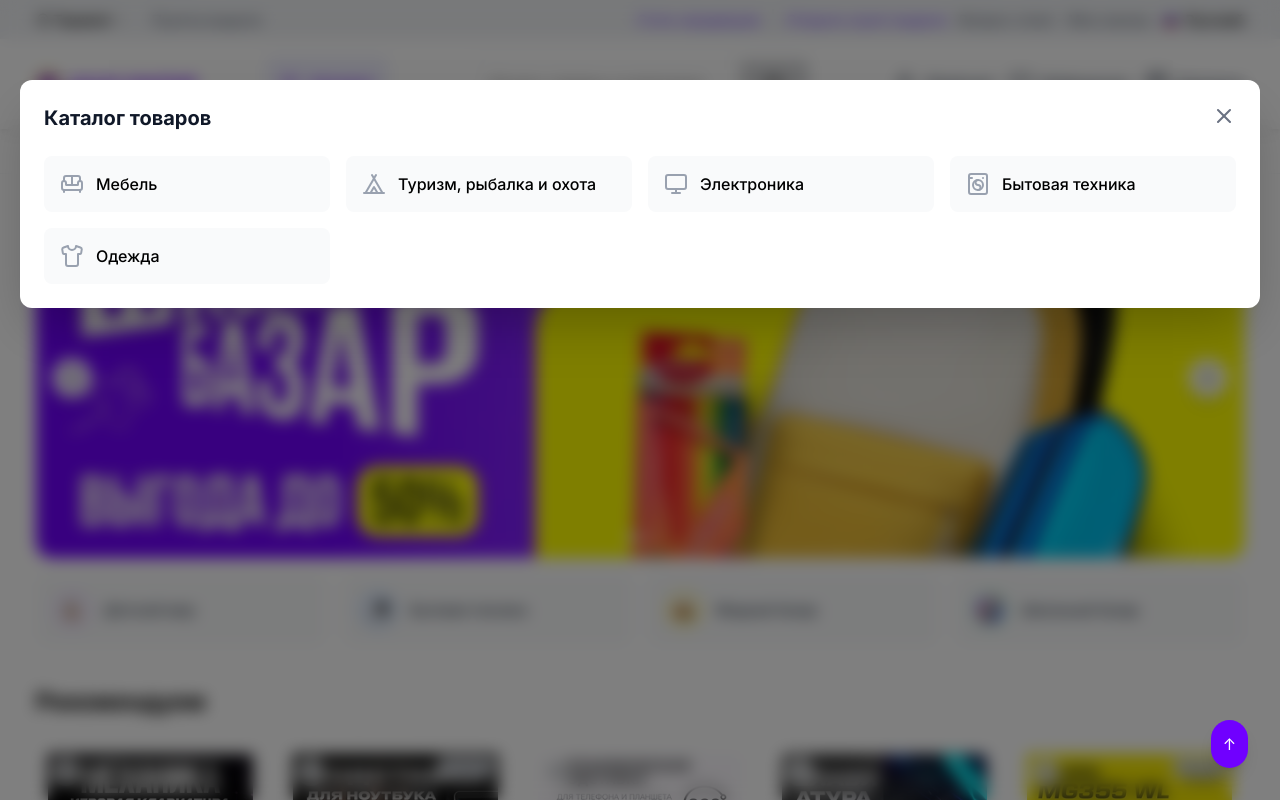
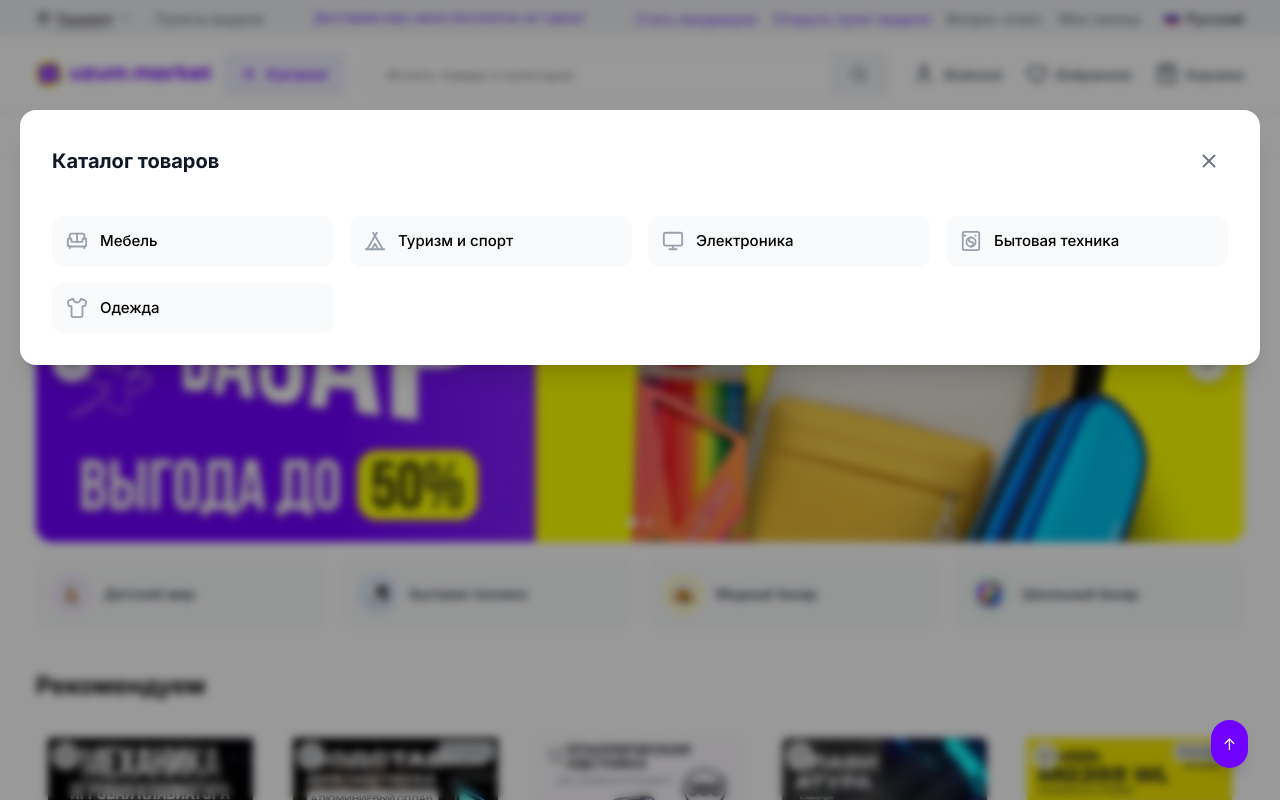
Before and after one commit to Project-Forge-Team/uzum-market-clone, a Next.js app: page / in a window 1280 px wide. Both pictures are taken after a click on the button "Каталог". Shown: the top 800 px of the page. Built offline with nearby package versions, Linux system fonts and the light colour scheme.

Commit message:
fix: fixed adaptive mode in mobile version

```diff
--- a/components/layout/MainHeader.tsx
+++ b/components/layout/MainHeader.tsx
@@ -1,97 +1,126 @@
 "use client";
 
 import { useState } from 'react';
-import { Menu, X, Sofa, Tent, Monitor, WashingMachine, Shirt, Footprints, Baby, HeartPulse, Smartphone, BookOpen, Car, Dumbbell } from 'lucide-react';
+import Link from 'next/link';
+import {
+  Menu, X, Search, User, Heart, ShoppingBag,
+  Sofa, Tent, Monitor, WashingMachine, Shirt
+} from 'lucide-react';
 
 export default function MainHeader() {
   const [isCatalogOpen, setIsCatalogOpen] = useState(false);
 
   return (
     <>
-            <header className="bg-white shadow-md relative z-20">
-                <div className="w-full max-w-[1240px] mx-auto px-4 flex flex-col items-center gap-4 py-[18px] md:flex-row md:items-center md:justify-between">
+      <header className="bg-white border-b border-gray-100 relative z-20">
+        <div className="w-full max-w-[1240px] mx-auto px-4 py-3 md:py-4 flex flex-col md:flex-row items-center gap-3 md:gap-6">
 
+          {/* ВЕРХНЯЯ СТРОКА (Лого + Каталог + Иконки на мобильном) */}
+          <div className="w-full md:w-auto flex items-center justify-between gap-3 shrink-0">
             {/* Логотип */}
-                    <a href="/" className="flex items-center shrink-0">
-                        <img src="/headLogo.png" alt="Uzum Market" className="h-[24px] w-auto" />
+            <Link href="/" className="flex items-center">
+              <img src="/headLogo.png" alt="Uzum Market" className="h-[22px] sm:h-[26px] w-auto" />
+            </Link>
+
+            {/* Кнопка Каталог (Скрывается на совсем маленьких экранах или адаптируется) */}
+
+            {/* Иконки действий на МОБИЛЬНЫХ (выносятся в верхнюю строку) */}
+            <div className="flex md:hidden items-center gap-3">
+              <a href="#" className="p-1.5 text-gray-700 hover:text-[#7000FF]">
+                <User size={22} />
               </a>
-
-                    {/* Кнопка Каталог */}
+              <a href="#" className="p-1.5 text-gray-700 hover:text-[#7000FF]">
+                <Heart size={22} />
+              </a>
+              <a href="#" className="p-1.5 text-gray-700 hover:text-[#7000FF]">
+                <ShoppingBag size={22} />
+              </a>
+            </div>
             <button
-                        onClick={() => setIsCatalogOpen(true)}
-                        className="flex items-center gap-[11px] bg-[#F0F0FF] text-[#7000FF] p-[15px] rounded-[8px] font-medium hover:bg-[#D8D4FF] transition-colors duration-200 shrink-0 w-fit"
+              onClick={() => setIsCatalogOpen(!isCatalogOpen)}
+              className="flex items-center gap-2 bg-[#F0F0FF] text-[#7000FF] px-4 py-2.5 rounded-lg font-medium hover:bg-[#E2E0FF] transition-colors shrink-0"
             >
-                        <Menu size={20} />
-                        <span>Каталог</span>
-                    </button>
-
-                    {/* Поле поиска */}
-                    <div className="flex max-w-[486px] min-w-0 mx-4">
-                        <input type="text" placeholder="Искать товары и категории" className="w-full h-[48px] pl-[15px] pr-4 rounded-l-[4px] border border-r-0 border-gray-200 focus:outline-none focus:border-[#7000FF] transition-colors" />
-                        <button className="h-[48px] px-[24px] bg-[rgba(54,55,64,0.2)] rounded-r-[4px] border border-l-0 border-gray-200 hover:bg-[rgba(54,55,64,0.3)] transition-colors shrink-0">
-                            <svg width="20" height="20" viewBox="0 0 24 24" fill="none" stroke="currentColor" strokeWidth="2" strokeLinecap="round" strokeLinejoin="round"><circle cx="11" cy="11" r="8"></circle><line x1="21" y1="21" x2="16.65" y2="16.65"></line></svg>
+              {isCatalogOpen ? <X size={20} /> : <Menu size={20} />}
+              <span className="hidden sm:inline">Каталог</span>
             </button>
           </div>
 
-                    {/* Правая часть */}
-                    <div className="flex items-center gap-[16px] shrink-0">
-                        <a href="#" className="flex items-center gap-[9px] text-gray-700 hover:text-[#7000FF] transition-colors cursor-pointer">
-                            <svg width="24" height="24" viewBox="0 0 24 24" fill="none" stroke="currentColor" strokeWidth="2" strokeLinecap="round" strokeLinejoin="round"><path d="M20 21v-2a4 4 0 0 0-4-4H8a4 4 0 0 0-4 4v2"></path><circle cx="12" cy="7" r="4"></circle></svg>
-                            <span className="font-medium hidden sm:block">Shahzod</span>
+          {/* ПОЛЕ ПОИСКА (На десктопе в центре, на мобильных во 2-й строчке) */}
+          <div className="w-full flex-1 flex items-center">
+            <div className="relative w-full flex items-center">
+              <input
+                type="text"
+                placeholder="Искать товары и категории"
+                className="w-full h-[40px] md:h-[44px] pl-4 pr-12 rounded-l-lg border border-r-0 border-gray-200 focus:outline-none focus:border-[#7000FF] text-[14px] transition-colors"
+              />
+              <button className="h-[40px] md:h-[44px] px-5 bg-[#F2F4F7] text-gray-600 rounded-r-lg border border-l-0 border-gray-200 hover:bg-[#E5E7EB] transition-colors flex items-center justify-center shrink-0">
+                <Search size={18} />
+              </button>
+            </div>
+          </div>
+
+          {/* ПРАВАЯ ЧАСТЬ (Только для ДЕСКТОПА md+) */}
+          <div className="hidden md:flex items-center gap-6 shrink-0">
+            <a href="#" className="flex items-center gap-2 text-gray-700 hover:text-[#7000FF] transition-colors">
+              <User size={22} />
+              <span className="font-medium text-[14px]">Shahzod</span>
             </a>
-                        <a href="#" className="flex items-center gap-[9px] text-gray-700 hover:text-[#7000FF] transition-colors cursor-pointer">
-                            <svg width="24" height="24" viewBox="0 0 24 24" fill="none" stroke="currentColor" strokeWidth="2" strokeLinecap="round" strokeLinejoin="round"><path d="M20.84 4.61a5.5 5.5 0 0 0-7.78 0L12 5.67l-1.06-1.06a5.5 5.5 0 0 0-7.78 7.78l1.06 1.06L12 21.23l7.78-7.78 1.06-1.06a5.5 5.5 0 0 0 0-7.78z"></path></svg>
-                            <span className="font-medium hidden sm:block">Избранное</span>
+            <a href="#" className="flex items-center gap-2 text-gray-700 hover:text-[#7000FF] transition-colors">
+              <Heart size={22} />
+              <span className="font-medium text-[14px]">Избранное</span>
             </a>
-                        <a href="#" className="flex items-center gap-[9px] text-gray-700 hover:text-[#7000FF] transition-colors cursor-pointer">
-                            <svg width="24" height="24" viewBox="0 0 24 24" fill="none" stroke="currentColor" strokeWidth="2" strokeLinecap="round" strokeLinejoin="round"><path d="M6 2L3 6v14a2 2 0 0 0 2 2h14a2 2 0 0 0 2-2V6l-3-4z"></path><line x1="3" y1="6" x2="21" y2="6"></line><path d="M16 10a4 4 0 0 1-8 0"></path></svg>
-                            <span className="font-medium hidden sm:block">Корзина</span>
+            <a href="#" className="flex items-center gap-2 text-gray-700 hover:text-[#7000FF] transition-colors">
+              <ShoppingBag size={22} />
+              <span className="font-medium text-[14px]">Корзина</span>
             </a>
           </div>
+
         </div>
       </header>
 
-            {/* МОДАЛЬНОЕ ОКНО КАТАЛОГА */}
+      {/* МОДАЛЬНОЕ ОКНО / ШТОРКА КАТАЛОГА */}
       {isCatalogOpen && (
         <div
-                    className="fixed inset-0 z-50 flex items-start justify-center pt-[80px] bg-black/50 backdrop-blur-sm animate-in fade-in duration-200"
+          className="fixed inset-0 z-50 bg-black/40 backdrop-blur-xs flex justify-center items-start pt-0 md:pt-[110px]"
           onClick={() => setIsCatalogOpen(false)}
         >
           <div
-                        className="bg-white w-full max-w-[1240px] rounded-xl shadow-2xl p-6 relative animate-in zoom-in-95 duration-200 mx-4"
+            className="bg-white w-full max-w-[1240px] h-full md:h-auto md:max-h-[80vh] md:rounded-2xl shadow-xl p-5 md:p-8 overflow-y-auto relative animate-in fade-in zoom-in-95 duration-150"
             onClick={(e) => e.stopPropagation()}
           >
+            {/* Кнопка закрытия */}
+            <div className="flex items-center justify-between mb-6 pb-3 border-b border-gray-100 md:border-none">
+              <h2 className="text-xl font-bold text-gray-900">Каталог товаров</h2>
               <button
                 onClick={() => setIsCatalogOpen(false)}
-                            className="absolute top-4 right-4 p-2 hover:bg-gray-100 rounded-full transition-colors"
+                className="p-2 hover:bg-gray-100 rounded-full transition-colors text-gray-500"
               >
-                            <X size={24} className="text-gray-500" />
+                <X size={22} />
               </button>
+            </div>
 
-                        <h2 className="text-xl font-bold mb-6 text-gray-900">Каталог товаров</h2>
-
-                        <ul className="grid grid-cols-2 md:grid-cols-3 lg:grid-cols-4 gap-4">
-                            <li className="flex items-center gap-3 p-4 bg-gray-50 rounded-lg hover:bg-[#F0F0FF] hover:text-[#7000FF] transition-colors cursor-pointer group">
-                                <Sofa size={24} className="text-gray-400 group-hover:text-[#7000FF] transition-colors" />
-                                <span className="font-medium">Мебель</span>
+            {/* Элементы каталога */}
+            <ul className="grid grid-cols-1 sm:grid-cols-2 md:grid-cols-3 lg:grid-cols-4 gap-3 md:gap-4">
+              <li className="flex items-center gap-3 p-3.5 bg-gray-50 rounded-xl hover:bg-[#F0F0FF] hover:text-[#7000FF] transition-colors cursor-pointer group">
+                <Sofa size={22} className="text-gray-400 group-hover:text-[#7000FF]" />
+                <span className="font-medium text-[15px]">Мебель</span>
               </li>
-                            <li className="flex items-center gap-3 p-4 bg-gray-50 rounded-lg hover:bg-[#F0F0FF] hover:text-[#7000FF] transition-colors cursor-pointer group">
-                                <Tent size={24} className="text-gray-400 group-hover:text-[#7000FF] transition-colors" />
-                                <span className="font-medium">Туризм, рыбалка и охота</span>
+              <li className="flex items-center gap-3 p-3.5 bg-gray-50 rounded-xl hover:bg-[#F0F0FF] hover:text-[#7000FF] transition-colors cursor-pointer group">
+                <Tent size={22} className="text-gray-400 group-hover:text-[#7000FF]" />
+                <span className="font-medium text-[15px]">Туризм и спорт</span>
               </li>
-                            <li className="flex items-center gap-3 p-4 bg-gray-50 rounded-lg hover:bg-[#F0F0FF] hover:text-[#7000FF] transition-colors cursor-pointer group">
-                                <Monitor size={24} className="text-gray-400 group-hover:text-[#7000FF] transition-colors" />
-                                <span className="font-medium">Электроника</span>
+              <li className="flex items-center gap-3 p-3.5 bg-gray-50 rounded-xl hover:bg-[#F0F0FF] hover:text-[#7000FF] transition-colors cursor-pointer group">
+                <Monitor size={22} className="text-gray-400 group-hover:text-[#7000FF]" />
+                <span className="font-medium text-[15px]">Электроника</span>
               </li>
-                            <li className="flex items-center gap-3 p-4 bg-gray-50 rounded-lg hover:bg-[#F0F0FF] hover:text-[#7000FF] transition-colors cursor-pointer group">
-                                <WashingMachine size={24} className="text-gray-400 group-hover:text-[#7000FF] transition-colors" />
-                                <span className="font-medium">Бытовая техника</span>
+              <li className="flex items-center gap-3 p-3.5 bg-gray-50 rounded-xl hover:bg-[#F0F0FF] hover:text-[#7000FF] transition-colors cursor-pointer group">
+                <WashingMachine size={22} className="text-gray-400 group-hover:text-[#7000FF]" />
+                <span className="font-medium text-[15px]">Бытовая техника</span>
               </li>
-                            <li className="flex items-center gap-3 p-4 bg-gray-50 rounded-lg hover:bg-[#F0F0FF] hover:text-[#7000FF] transition-colors cursor-pointer group">
-                                <Shirt size={24} className="text-gray-400 group-hover:text-[#7000FF] transition-colors" />
-                                <span className="font-medium">Одежда</span>
+              <li className="flex items-center gap-3 p-3.5 bg-gray-50 rounded-xl hover:bg-[#F0F0FF] hover:text-[#7000FF] transition-colors cursor-pointer group">
+                <Shirt size={22} className="text-gray-400 group-hover:text-[#7000FF]" />
+                <span className="font-medium text-[15px]">Одежда</span>
               </li>
-
             </ul>
           </div>
         </div>
--- a/components/layout/TopBar.tsx
+++ b/components/layout/TopBar.tsx
@@ -2,54 +2,59 @@ import { MapPin, ChevronDown } from 'lucide-react';
 
 export default function TopBar() {
   return (
-    <div className="bg-[#F0F2F5] text-[14px] font-semibold">
-      {/*
-        Адаптивный контейнер:
-        - w-full max-w-[1240px] mx-auto px-4 — точная ширина как у шапки
-        - flex-col gap-2 py-[9px] — по умолчанию колонка для мобильных
-        - lg:flex-row lg:justify-between — на десктопе (1024px+) в ряд
-      */}
-      <div className="w-full max-w-[1240px] mx-auto px-4 flex flex-col gap-2 py-[9px] lg:flex-row lg:items-center lg:justify-between">
+    <div className="bg-[#F0F2F5] text-[13px] sm:text-[14px] font-medium text-[#1F1F1F]">
+      <div className="w-full max-w-[1240px] mx-auto px-4 flex items-center justify-between h-[36px]">
 
         {/* ЛЕВАЯ ЧАСТЬ */}
-        <div className="flex items-center gap-[24px]">
-          <button className="flex items-center gap-[3px] hover:text-[#1F1F1F] transition-colors">
-            <MapPin size={14} />
-            Ташкент
-            <ChevronDown size={12} />
+        <div className="flex items-center gap-4 sm:gap-6">
+          {/* Выбор города */}
+          <button className="flex items-center gap-1 hover:opacity-70 transition-opacity">
+            <MapPin size={15} className="text-[#1F1F1F]" />
+            <span className="underline decoration-dotted underline-offset-4">Ташкент</span>
+            <ChevronDown size={14} className="text-[#6B7280]" />
           </button>
 
+          {/* Пункты выдачи (скрываем на совсем маленьких экранах) */}
           <a
             href="#"
-            className="text-[#6B7280] hover:text-[#1F1F1F] transition-colors"
+            className="hidden sm:inline-block text-[#6B7280] hover:text-[#1F1F1F] transition-colors"
           >
             Пункты выдачи
           </a>
         </div>
 
+        {/* ЦЕНТРАЛЬНАЯ / ПРАВАЯ ЧАСТЬ (Информационная плашка в стиле Uzum) */}
+        <div className="hidden md:flex items-center text-[#7F4DFF] font-semibold text-[13px]">
+          <span>Доставим ваш заказ бесплатно за 1 день!</span>
+        </div>
+
         {/* ПРАВАЯ ЧАСТЬ */}
-        {/* hidden lg:flex — скрываем на мобильных, показываем только на десктопе */}
-        <div className="flex items-center gap-[12px]">
-          <a
-            href="#"
-            className="text-[#7F4DFF] pr-[12px] border-r-2 border-[#DEE0E5] hover:text-[#5A3DCC] transition-colors hidden lg:flex"
-          >
-            Стать продавцом
-          </a>
-          <a href="#" className="text-[#7F4DFF] hover:text-[#5A3DCC] transition-colors hidden lg:flex">Открыть пункт выдачи</a>
-          <a href="#" className="text-[#6B7280] hover:text-[#1F1F1F] transition-colors hidden lg:flex">Вопрос-ответ</a>
-          <a href="#" className="text-[#6B7280] hover:text-[#1F1F1F] transition-colors hidden lg:flex">Мои заказы</a>
+        <div className="flex items-center gap-4 sm:gap-6">
+          {/* Ссылки для партнеров и покупателей (только на десктопе) */}
+          <div className="hidden lg:flex items-center gap-4 text-[#6B7280]">
+            <a href="#" className="text-[#7F4DFF] font-medium hover:text-[#5A3DCC] transition-colors">
+              Стать продавцом
+            </a>
+            <a href="#" className="text-[#7F4DFF] font-medium hover:text-[#5A3DCC] transition-colors">
+              Открыть пункт выдачи
+            </a>
+            <a href="#" className="hover:text-[#1F1F1F] transition-colors">
+              Вопрос-ответ
+            </a>
+            <a href="#" className="hover:text-[#1F1F1F] transition-colors">
+              Мои заказы
+            </a>
+          </div>
 
-          <div className="flex items-center gap-[8px] cursor-pointer hover:opacity-80 transition-opacity">
+          {/* Переключатель языка (виден всегда) */}
+          <button className="flex items-center gap-1.5 cursor-pointer hover:opacity-80 transition-opacity">
             <img
               src="/icons/russia.png"
               alt="Флаг России"
-              width={15}
-              height={15}
-              className="rounded-sm object-cover"
+              className="w-[16px] h-[12px] rounded-[2px] object-cover"
             />
-            <span>Русский</span>
-          </div>
+            <span className="text-[#1F1F1F]">Русский</span>
+          </button>
         </div>
 
       </div>
--- a/package.json
+++ b/package.json
@@ -9,7 +9,7 @@
     "lint": "eslint"
   },
   "dependencies": {
-    "lucide-react": "^1.30.0",
+    "lucide-react": "^1.31.0",
     "next": "16.3.0",
     "react": "19.2.8",
     "react-dom": "19.2.8"
```
Also changed, not shown: 1 other file (tests, documents, lock files or other folders). Lines whose indentation alone changed are shown as unchanged.
